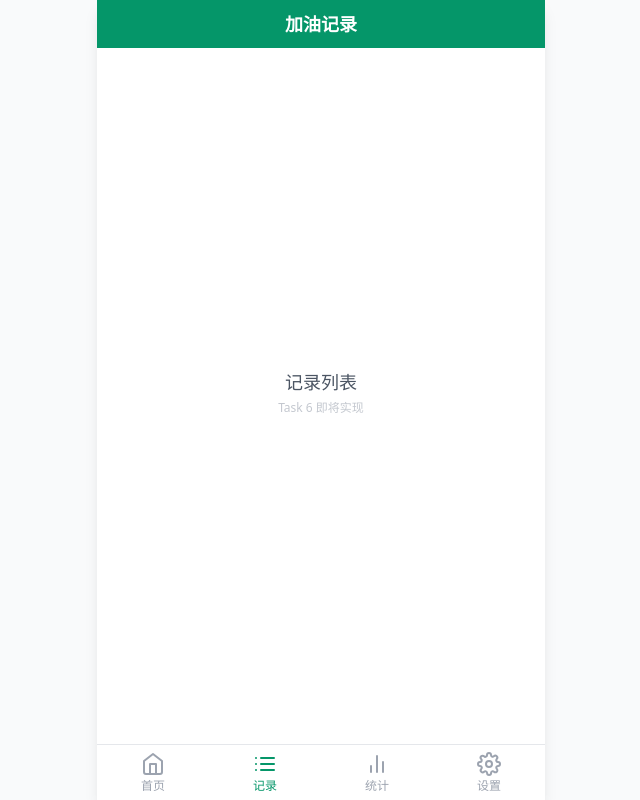
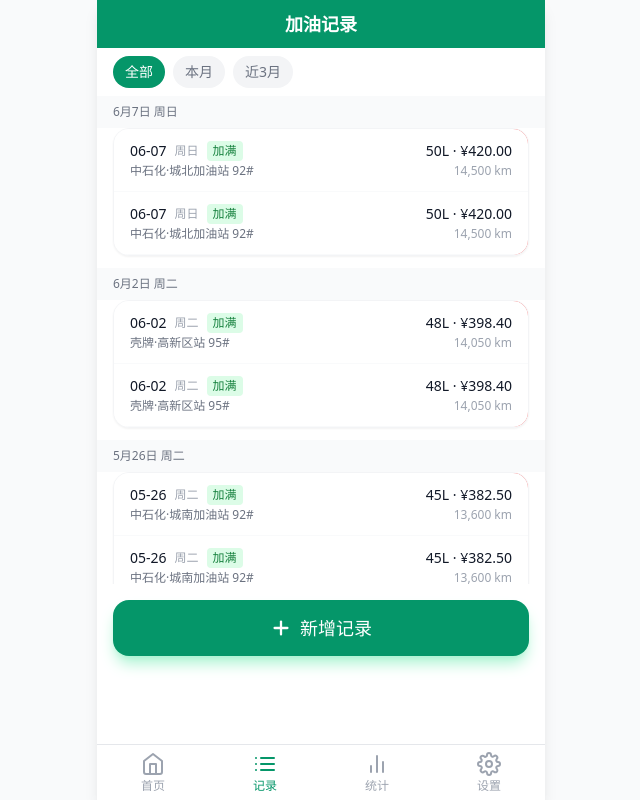
Before and after one commit to sh-alex-sh/my-car_oil, a React (Vite) app: page / in a window 1280 px wide. Both pictures are taken after a click on the button "查看全部 →". Shown: the whole page, without its empty margins (319-959 px from the left). Built offline with nearby package versions, Linux system fonts and the light colour scheme.

Commit message:
feat: add RecordList page with filter tabs, date grouping, swipe actions

```diff
--- /dev/null
+++ b/src/components/records/EmptyState.tsx
@@ -0,0 +1,30 @@
+import { useNavigate } from 'react-router-dom';
+
+interface EmptyStateProps {
+  message?: string;
+  showAction?: boolean;
+}
+
+export default function EmptyState({ message = '还没有加油记录', showAction = true }: EmptyStateProps) {
+  const navigate = useNavigate();
+
+  return (
+    <div className="flex flex-col items-center justify-center py-16 text-gray-400">
+      <svg width="72" height="72" viewBox="0 0 24 24" fill="none" stroke="currentColor" strokeWidth="1" strokeLinecap="round" strokeLinejoin="round" className="mb-4 opacity-30">
+        <path d="M14 2H6a2 2 0 00-2 2v16a2 2 0 002 2h12a2 2 0 002-2V8z" />
+        <polyline points="14 2 14 8 20 8" />
+        <line x1="12" y1="18" x2="12" y2="12" />
+        <line x1="9" y1="15" x2="15" y2="15" />
+      </svg>
+      <p className="text-sm">{message}</p>
+      {showAction && (
+        <button
+          onClick={() => navigate('/records/new')}
+          className="mt-4 px-6 py-2.5 bg-primary-600 text-white rounded-full text-sm font-medium active:bg-primary-700 transition-colors shadow-lg shadow-primary-200"
+        >
+          记录第一笔加油
+        </button>
+      )}
+    </div>
+  );
+}
--- /dev/null
+++ b/src/components/records/FilterTabs.tsx
@@ -0,0 +1,32 @@
+export type FilterPeriod = 'all' | 'month' | '3months';
+
+interface FilterTabsProps {
+  active: FilterPeriod;
+  onChange: (period: FilterPeriod) => void;
+}
+
+const TABS: { key: FilterPeriod; label: string }[] = [
+  { key: 'all', label: '全部' },
+  { key: 'month', label: '本月' },
+  { key: '3months', label: '近3月' },
+];
+
+export default function FilterTabs({ active, onChange }: FilterTabsProps) {
+  return (
+    <div className="flex gap-2 px-4 py-2 overflow-x-auto shrink-0">
+      {TABS.map(({ key, label }) => (
+        <button
+          key={key}
+          onClick={() => onChange(key)}
+          className={`px-3 py-1.5 rounded-full text-sm font-medium whitespace-nowrap transition-colors ${
+            active === key
+              ? 'bg-primary-600 text-white'
+              : 'bg-gray-100 text-gray-500 active:bg-gray-200'
+          }`}
+        >
+          {label}
+        </button>
+      ))}
+    </div>
+  );
+}
--- a/src/routes/RecordList.tsx
+++ b/src/routes/RecordList.tsx
@@ -1,8 +1,124 @@
+import { useState, useMemo, useCallback } from 'react';
+import { useNavigate } from 'react-router-dom';
+import { useFuelRecords } from '../hooks/useFuelRecords';
+import RecordCard from '../components/records/RecordCard';
+import FilterTabs from '../components/records/FilterTabs';
+import EmptyState from '../components/records/EmptyState';
+import ConfirmDialog from '../components/common/ConfirmDialog';
+import type { FilterPeriod } from '../components/records/FilterTabs';
+import type { FuelRecord } from '../types';
+
 export default function RecordList() {
+  const navigate = useNavigate();
+  const { records, remove } = useFuelRecords(1);
+  const [filter, setFilter] = useState<FilterPeriod>('all');
+  const [deleteTarget, setDeleteTarget] = useState<FuelRecord | null>(null);
+
+  // 按时间筛选
+  const filteredRecords = useMemo(() => {
+    const now = new Date();
+    return records.filter((r) => {
+      const d = new Date(r.date);
+      if (filter === 'month')
+        return d.getMonth() === now.getMonth() && d.getFullYear() === now.getFullYear();
+      if (filter === '3months') {
+        const threeMonthsAgo = new Date(now.getFullYear(), now.getMonth() - 3, now.getDate());
+        return d >= threeMonthsAgo;
+      }
+      return true;
+    });
+  }, [records, filter]);
+
+  // 按日期分组（同一天合并为一组）
+  const groupedRecords = useMemo(() => {
+    const groups: { date: string; records: FuelRecord[] }[] = [];
+    for (const r of filteredRecords) {
+      const last = groups[groups.length - 1];
+      if (last && last.date === r.date) {
+        last.records.push(r);
+      } else {
+        groups.push({ date: r.date, records: [r] });
+      }
+    }
+    return groups;
+  }, [filteredRecords]);
+
+  const handleDelete = useCallback(async () => {
+    if (deleteTarget?.id) {
+      await remove(deleteTarget.id);
+    }
+    setDeleteTarget(null);
+  }, [deleteTarget, remove]);
+
+  const formatGroupDate = (isoStr: string) => {
+    const d = new Date(isoStr);
+    const days = ['周日', '周一', '周二', '周三', '周四', '周五', '周六'];
+    return `${d.getMonth() + 1}月${d.getDate()}日 ${days[d.getDay()]}`;
+  };
+
+  if (records.length === 0) {
+    return <EmptyState />;
+  }
+
   return (
-    <div className="flex flex-col items-center justify-center h-full py-20 text-gray-400">
-      <p className="text-lg font-medium text-gray-600">记录列表</p>
-      <p className="text-xs mt-1 opacity-60">Task 6 即将实现</p>
+    <div className="flex flex-col h-full">
+      <FilterTabs active={filter} onChange={setFilter} />
+
+      <div className="flex-1 overflow-y-auto">
+        {filteredRecords.length === 0 ? (
+          <EmptyState message="该时间段内没有记录" showAction={false} />
+        ) : (
+          groupedRecords.map((group) => (
+            <div key={group.date}>
+              {/* 日期分组标题（吸顶） */}
+              <div className="sticky top-0 z-10 px-4 py-2 bg-gray-50/95 backdrop-blur-sm text-xs text-gray-500 font-medium">
+                {formatGroupDate(group.date)}
+              </div>
+              <div className="bg-white mx-4 rounded-2xl overflow-hidden shadow-sm border border-gray-100 mb-3">
+                {group.records.map((record, i) => {
+                  const prev = group.records[i + 1];
+                  return (
+                    <RecordCard
+                      key={record.id}
+                      record={record}
+                      prevMileage={prev?.mileage}
+                      prevIsFullTank={prev?.isFullTank}
+                      onEdit={(r) => navigate(`/records/${r.id}`)}
+                      onDelete={setDeleteTarget}
+                    />
+                  );
+                })}
+              </div>
+            </div>
+          ))
+        )}
+      </div>
+
+      {/* 底部"新增"按钮 */}
+      <div className="shrink-0 p-4 pb-20">
+        <button
+          onClick={() => navigate('/records/new')}
+          className="w-full py-3.5 bg-primary-600 text-white rounded-2xl font-medium text-lg
+                     active:bg-primary-700 transition-colors shadow-lg shadow-primary-200
+                     flex items-center justify-center gap-2"
+        >
+          <svg width="22" height="22" viewBox="0 0 24 24" fill="none" stroke="currentColor" strokeWidth="2.5" strokeLinecap="round" strokeLinejoin="round">
+            <line x1="12" y1="5" x2="12" y2="19" />
+            <line x1="5" y1="12" x2="19" y2="12" />
+          </svg>
+          新增记录
+        </button>
+      </div>
+
+      <ConfirmDialog
+        open={!!deleteTarget}
+        title="删除记录"
+        message={`确定删除 ${deleteTarget?.date || ''} 的这条加油记录吗？删除后无法恢复。`}
+        confirmText="删除"
+        onConfirm={handleDelete}
+        onCancel={() => setDeleteTarget(null)}
+        danger
+      />
     </div>
   );
 }
```
